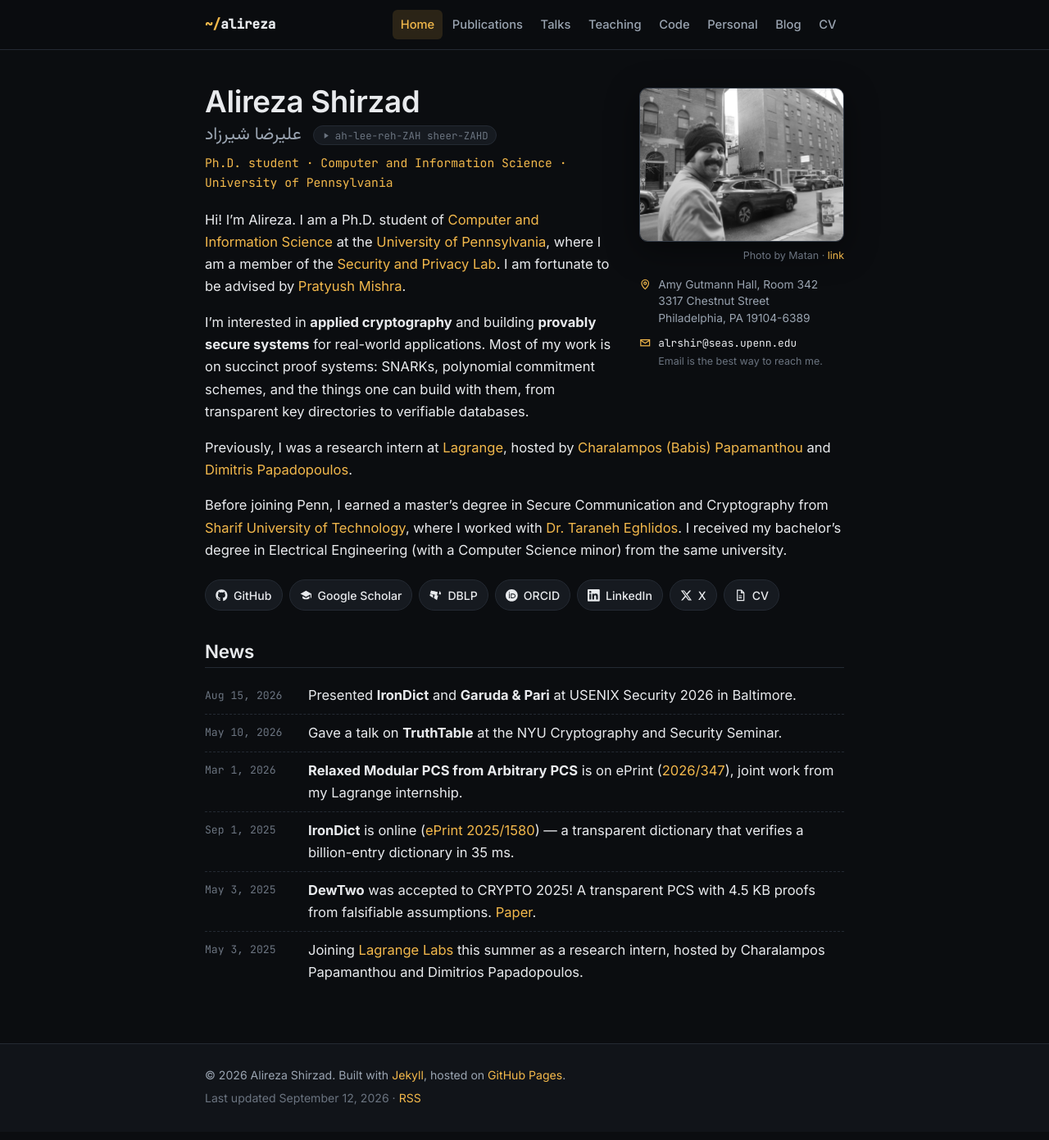
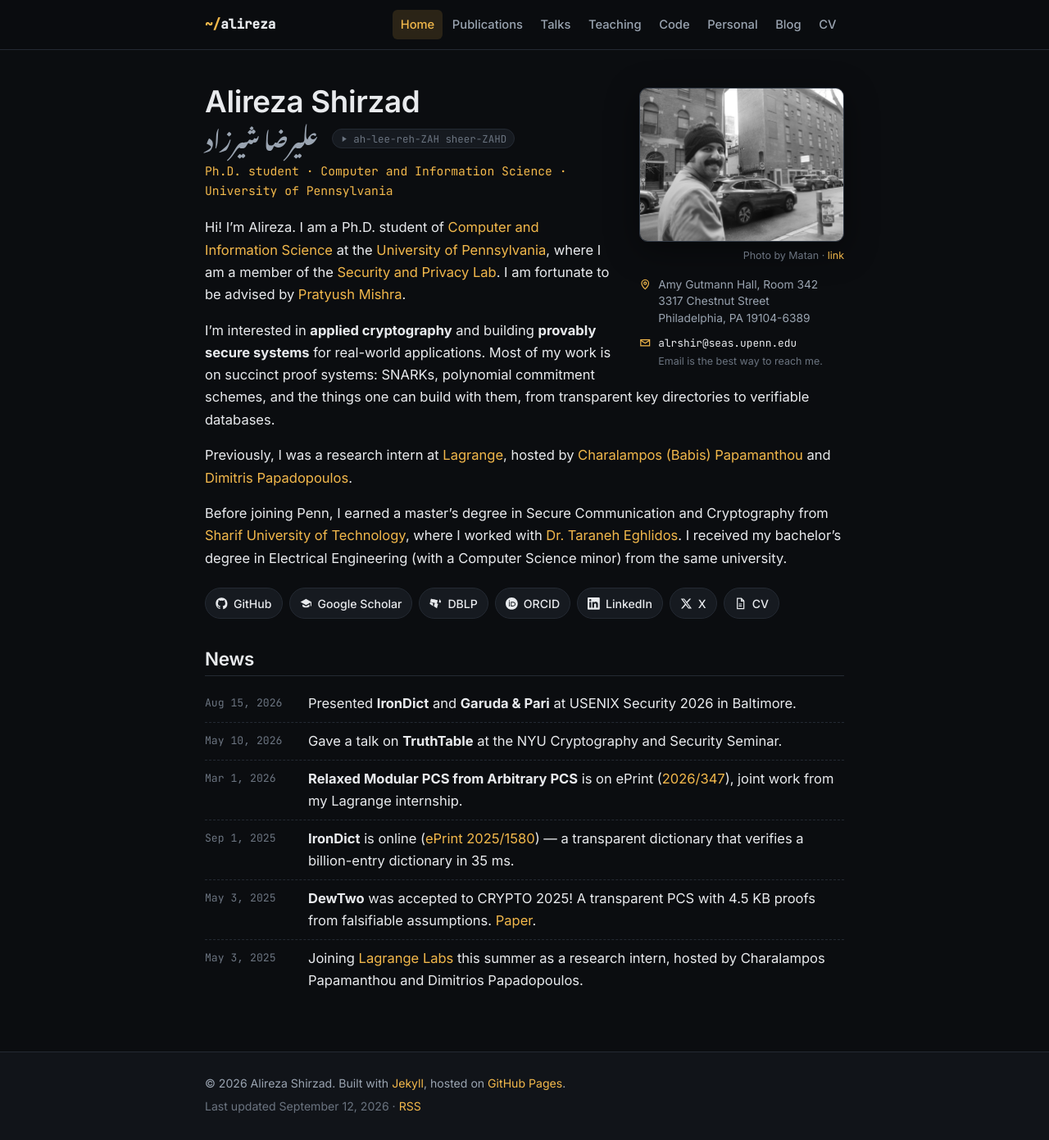
Before and after one commit to alireza-shirzad/alireza-shirzad.github.io, a Jekyll site: the page built from index.md, in a window 1280 px wide and 1391 px high. Shown: the whole window at 82% size. Built offline with Jekyll 4.4.1, drawn with Linux system fonts in a browser that asks for light colours; some web fonts are replaced.

Commit message:
Set the Persian name in Noto Nastaliq Urdu
Co-Authored-By: Claude Fable 5.1 <noreply@anthropic.com>

```diff
--- a/_layouts/default.html
+++ b/_layouts/default.html
@@ -10,7 +10,7 @@
   <link rel="apple-touch-icon" href="{{ '/assets/img/upenn-180.png' | relative_url }}">
   <link rel="preconnect" href="https://fonts.googleapis.com">
   <link rel="preconnect" href="https://fonts.gstatic.com" crossorigin>
-  <link href="https://fonts.googleapis.com/css2?family=Inter:wght@400;500;600;700&family=JetBrains+Mono:wght@400;500&family=Vazirmatn:wght@400;500&display=swap" rel="stylesheet">
+  <link href="https://fonts.googleapis.com/css2?family=Inter:wght@400;500;600;700&family=JetBrains+Mono:wght@400;500&family=Noto+Nastaliq+Urdu:wght@400;500&display=swap" rel="stylesheet">
   <link rel="stylesheet" href="{{ '/assets/css/main.css' | relative_url }}?v={{ site.time | date: '%s' }}">
   {% feed_meta %}
   {% if page.math %}
--- a/assets/css/main.css
+++ b/assets/css/main.css
@@ -106,8 +106,8 @@ main.wrap { padding-block: 2.5rem 4rem; min-height: calc(100vh - var(--nav-h) -
 /* --- Home / hero -------------------------------------------------------- */
 .hero::after { content: ""; display: block; clear: both; }
 .hero h1 { font-size: 2.3rem; margin-bottom: .2rem; }
-.name-sub { display: flex; align-items: center; flex-wrap: wrap; gap: .5rem .9rem; margin: 0 0 .4rem; }
-.persian-name { font-family: "Vazirmatn", "Noto Naskh Arabic", "Geeza Pro", "Tahoma", serif; font-size: 1.35rem; color: var(--text-muted); line-height: 1.4; }
+.name-sub { display: flex; align-items: center; flex-wrap: wrap; gap: .5rem 1rem; margin: 0 0 .5rem; }
+.persian-name { font-family: "Noto Nastaliq Urdu", "Geeza Pro", "Noto Naskh Arabic", serif; font-size: 1.75rem; color: var(--text-muted); line-height: 1; padding: .1rem 0 .55rem; }
 .pron { display: inline-flex; align-items: center; gap: .35rem; font-family: var(--mono); font-size: .78rem; color: var(--text-faint); padding: .15rem .55rem; border: 1px solid var(--border); border-radius: 999px; background: var(--bg-card); cursor: pointer; }
 .pron:hover { color: var(--accent); border-color: var(--accent); text-decoration: none; }
 .pron .icon { width: .9em; height: .9em; }
```
